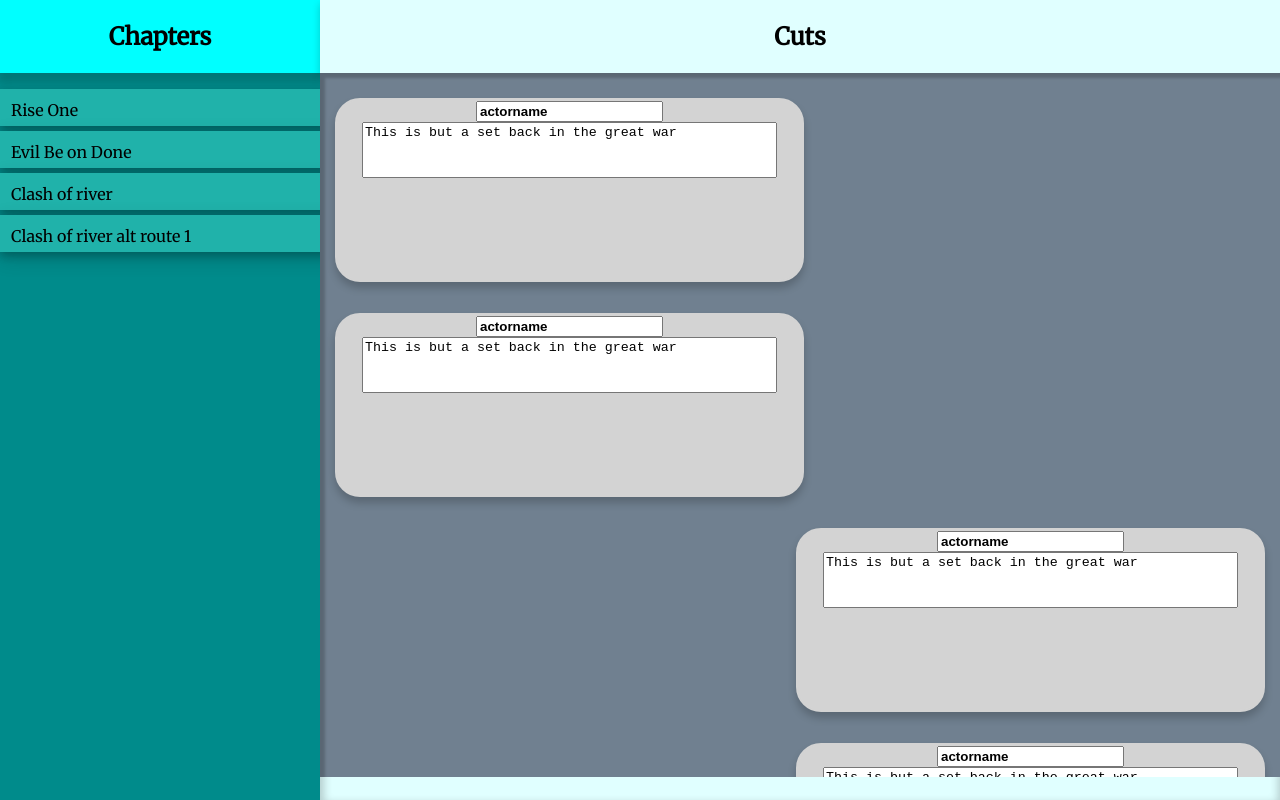
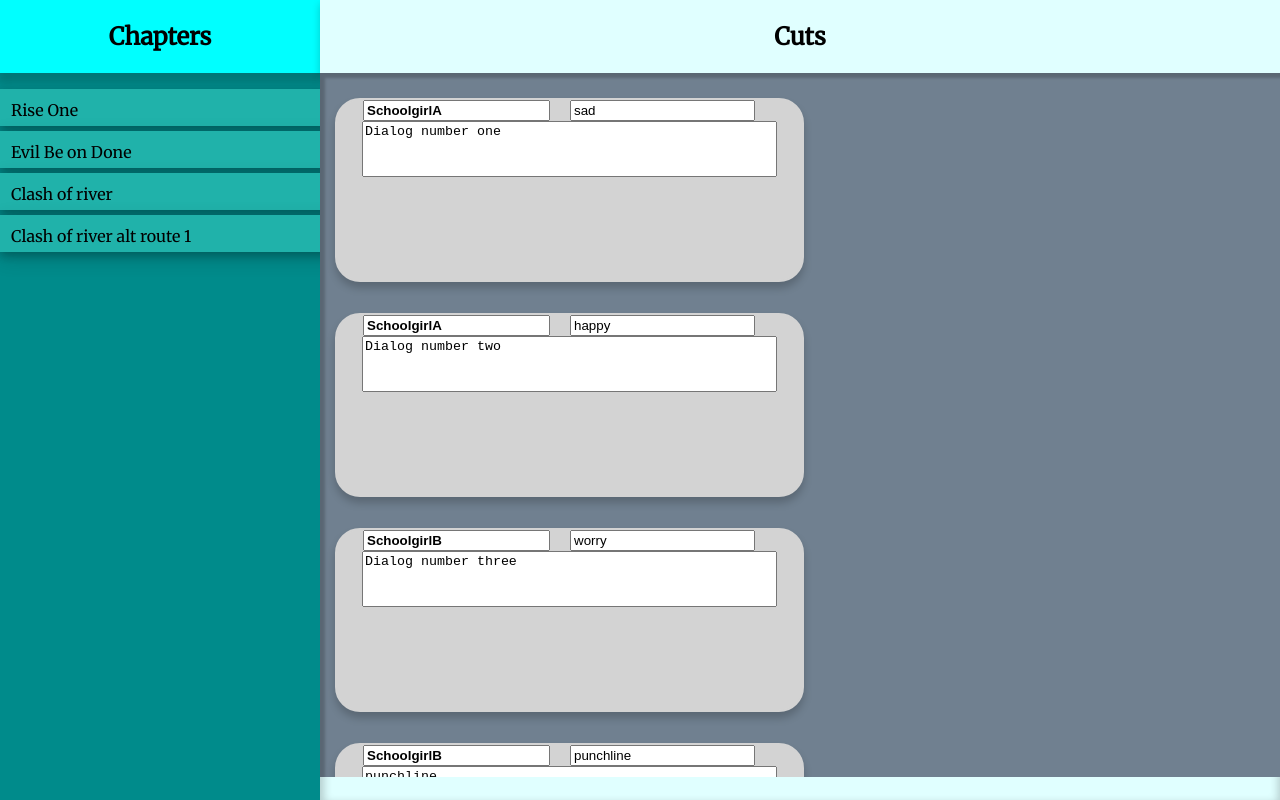
Before and after one commit to Vidsneezes/NanorenoVisualEditor, a React (Create React App) app: page / in a window 1280 px wide. Built offline with nearby package versions, Linux system fonts and the light colour scheme.

Commit message:
lifting knowledge state from cutblock to cut view, added cut data prop and implemented reading of such data

```diff
--- a/src/App.js
+++ b/src/App.js
@@ -3,6 +3,33 @@ import ChaptersView from './components/chaptersview/ChaptersView.js';
 import CutView from './components/cutview/CutView.js';
 import CutBlockEditor from './components/cutview/cutblockeditor/CutBlockEditor.js'
 import './App.css';
+
+const sampleJson = [
+  {
+    "skit": "SchoolgirlA",
+    "emotion": "sad",
+    "text": "Dialog number one",
+    "key":"dfk"
+  },
+  {
+    "skit": "SchoolgirlA",
+    "emotion": "happy",
+    "text": "Dialog number two",
+    "key":"fd"
+  },
+  {
+    "skit": "SchoolgirlB",
+    "emotion": "worry",
+    "text": "Dialog number three",
+    "key":"eee"
+  },
+  {
+    "skit": "SchoolgirlB",
+    "emotion": "punchline",
+    "text": "punchline",
+    "key":"cc"
+  }
+];
 
 class App extends Component {
   render() {
@@ -12,7 +39,7 @@ class App extends Component {
           <ChaptersView />
         </div>
         <div className="App-CutView">
-          <CutView />
+          <CutView cutData={sampleJson}/>
         </div>
       </div>
     );
--- a/src/components/cutview/CutView.js
+++ b/src/components/cutview/CutView.js
@@ -3,19 +3,23 @@ import './CutView.css';
 import CutBlock from './cutblock/CutBlock.js'
 
 class CutView extends Component {
+  constructor(props){
+    super(props);
+  }
+
   render() {
+    var count = 0;
+    const cuts = this.props.cutData.map((data)=>
+      <CutBlock key={data.key} cutData={data} contentAlign="cut-content-left"/>
+    );
+
     return (
       <div className="c-content">
         <div className="c-title">
           <h2>Cuts</h2>
         </div>
         <ul className="c-list">
-          <CutBlock contentAlign="cut-content-left"/>
-          <CutBlock contentAlign="cut-content-left"/>
-          <CutBlock contentAlign="cut-content-right"/>
-          <CutBlock contentAlign="cut-content-right"/>
-          <CutBlock contentAlign="cut-content-left"/>
-          <CutBlock contentAlign="cut-content-right"/>
+          {cuts}
         </ul>
       </div>
     );
--- a/src/components/cutview/cutblock/CutBlock.css
+++ b/src/components/cutview/cutblock/CutBlock.css
@@ -31,7 +31,14 @@
 }
 
 .input-actorname {
+  float: left;
+  margin-left: 26px;
   font-weight: 700;
+}
+
+.input-emotion {
+  float: left;
+  margin-left:20px;
 }
 
 .textarea-dialogue {
--- a/src/components/cutview/cutblock/CutBlock.js
+++ b/src/components/cutview/cutblock/CutBlock.js
@@ -17,11 +17,12 @@ class CutBlock extends Component {
     return (
       <li className="cut-element" onClick={this.handleClick}>
         <div className={this.props.contentAlign}>
-          <div>
-            <input className="input-actorname" type="text" value="actorname" />
+          <div className="cut-meta">
+            <input className="input-actorname" type="text" placeholder="actorname" value={this.props.cutData.skit}/>
+            <input className="input-emotion" type="text" placeholder="emotion" value={this.props.cutData.emotion}/>
           </div>
           <div>
-            <textarea className="textarea-dialogue" value="This is but a set back in the great war" />
+            <textarea className="textarea-dialogue" value="This is but a set back in the great war" placeholder="dialogue goes here" value={this.props.cutData.text}/>
           </div>
         </div>
       </li>
```
